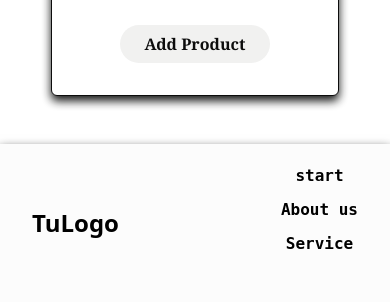
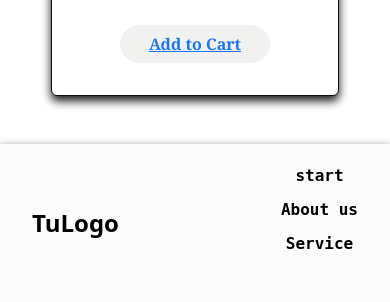
Before and after one commit to Elpipi14/3raEntrega, a Node server app: page /view/600000000000000000000001 in a window 390 px wide. Shown: the part 893-1195 px from the top of the page. Run offline with Node 20, Linux system fonts and the light colour scheme; data that the repository does not hold is empty; some libraries are stand-ins or nearby versions; some web fonts are replaced.

Commit message:
integradora

```diff
--- a/src/routes/views.js
+++ b/src/routes/views.js
@@ -178,23 +178,31 @@ routerViews.get('/cart', async (req, res) => {
     }
 });
 
-routerViews.post('/cart/add', async (req, res) => {
+routerViews.get('/cart/add/:productId', async (req, res) => {
     try {
-        const { productId } = req.body;
-        // Asegúrate de que el usuario esté autenticado antes de agregar el producto al carrito
+        const productId = req.params.productId; // Obtener el productId de los parámetros de la ruta
+
+        // Verificar si el usuario está autenticado correctamente
         if (!req.isAuthenticated() || !req.session.user) {
-            return res.redirect('/login'); // Redirige al usuario al inicio de sesión si no está autenticado
+            return res.redirect('/login');
         }
-        const userId = req.session.user._id; // Obtén el ID del usuario autenticado
+
+        const cartId = req.session.user.cartId; // Obtener el ID cart del usuario autenticado
+
+
         // Agregar el producto al carrito del usuario
-        const cart = await cartManager.addToCart(userId, productId);
-        // No necesitas actualizar el stock del producto aquí, ya que debería ser manejado por addToCart
-        res.redirect('/cart'); // Redirige al usuario al carrito después de agregar el producto
+        const cart = await cartManager.addToCart(cartId, productId);
+
+        //Verificar el resultado de addToCart
+        console.log('Cart after adding product:', cart);
+
+        res.redirect('/cart'); // Redirigir al usuario al carrito después de agregar el producto
     } catch (error) {
         console.error('Error adding product to cart:', error.message);
         res.status(500).send('Internal Server Error');
     }
 });
+
 
 
 // vista profile
--- a/src/views/partials/profile.handlebars
+++ b/src/views/partials/profile.handlebars
@@ -52,6 +52,15 @@
                             </div>
                         </div>
                         <hr>
+                         <div class="row">
+                            <div class="col-sm-3">
+                                <p class="mb-0">Cart Id:</p>
+                            </div>
+                            <div class="col-sm-9">
+                                <p class="text-muted mb-0">{{session.user.cartId}}</p>
+                            </div>
+                        </div>
+                        <hr>
                         <div class="row">
                             <div class="col-sm-3">
                                 <p class="mb-0">Role</p>
--- a/src/views/partials/view.handlebars
+++ b/src/views/partials/view.handlebars
@@ -1,4 +1,3 @@
-
 
 <div class="list_container">
     <h1 class="title">Products Ecommerce</h1>
@@ -14,8 +13,9 @@
                 {{!-- {{#each product.sizessizes.entries}}
                             <button type="button" class="btn btn-secondary talles">{{this.[0]}}</button>
                     {{/each}} --}}
-                <button class="btn cart px-auto add-to-cart-btn" data-product-id="{{_id}}">Add Product</button>
-                </div>
+                <button class="btn cart px-auto add-to-cart-btn">
+                    <a href="/cart/add/{{this._id}}">Add to Cart</a>
+                </button>
             </div>
         </div>
     </div>
```
